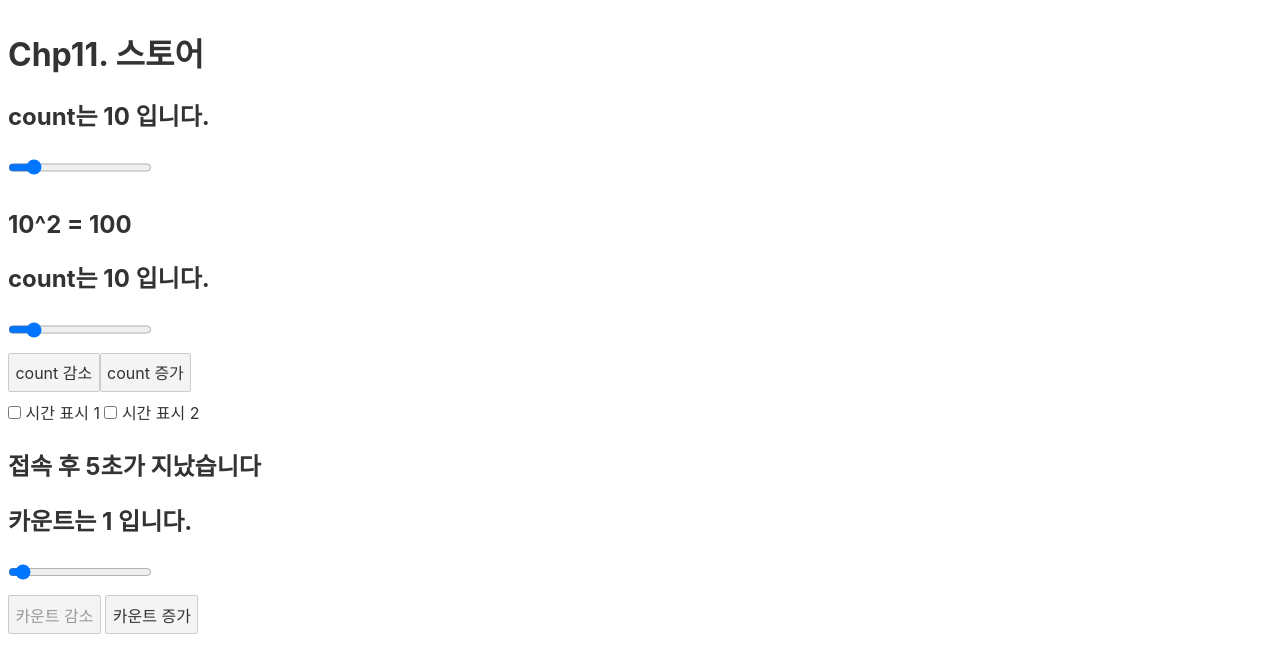
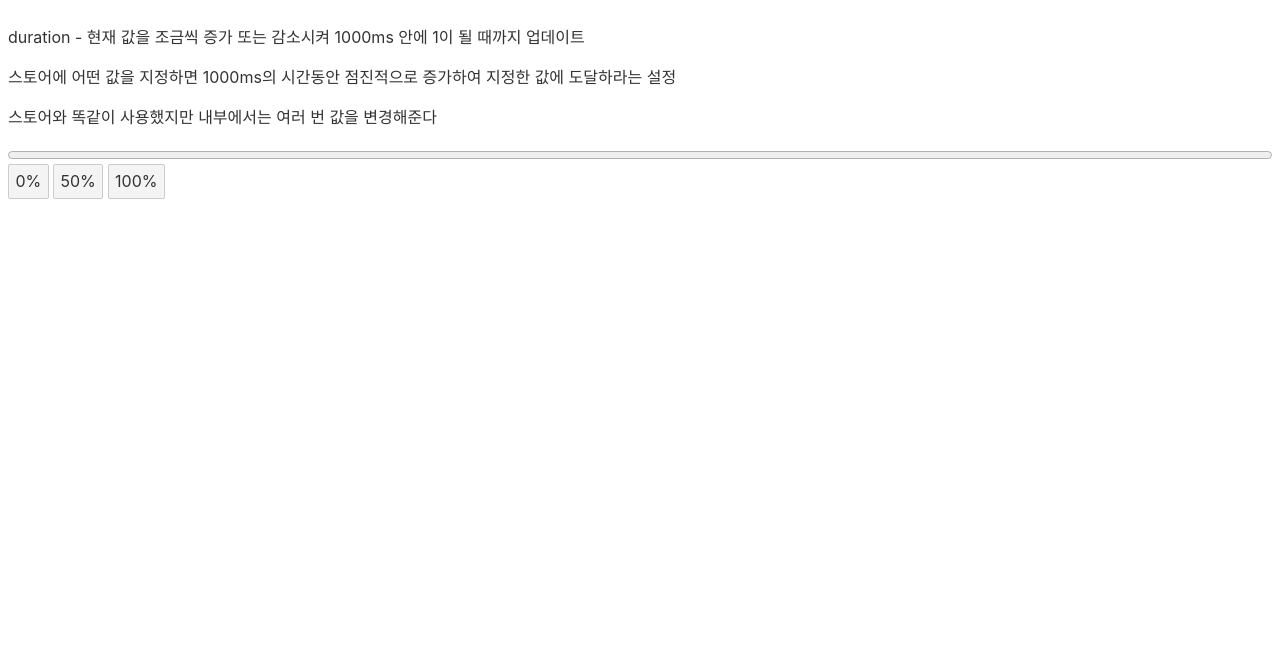
Before and after one commit to zldnlto/Svelte_Tutorial, a Svelte app: page / in a window 1280 px wide. Shown: the top 672 px of the page. Built offline with nearby package versions, Linux system fonts and the light colour scheme.

Commit message:
Chp12_tweened 의 duration 옵션

```diff
--- a/src/App.svelte
+++ b/src/App.svelte
@@ -4,6 +4,7 @@
   import Chp9 from "./Container/Chp9.svelte";
   import Chp10 from "./Container/Chp10.svelte";
   import Chp11 from "./Container/Chp11.svelte";
+  import Chp12 from "./Container/Chp12.svelte";
 
   let name = '얄루';
 </script>
@@ -13,7 +14,8 @@
   <!-- <Chp8/> -->
   <!-- <Chp9 /> -->
   <!-- <Chp10 /> -->
-  <Chp11 />
+  <!-- <Chp11 /> -->
+  <Chp12 />
 </main>
 
 <style>
--- /dev/null
+++ b/src/Chp12/01_Duration.svelte
@@ -0,0 +1,26 @@
+<script>
+    import {tweened} from 'svelte/motion';
+    import {cubicIn} from 'svelte/easing';
+
+    const progress = tweened(0, {
+        duration: 1000,
+    });
+
+    progress.subscribe(v => console.log(v))
+</script>
+
+
+<p>duration - 현재 값을 조금씩 증가 또는 감소시켜 1000ms 안에 1이 될 때까지 업데이트</p>
+
+<p> 스토어에 어떤 값을 지정하면 1000ms의 시간동안 점진적으로 증가하여 지정한 값에 도달하라는 설정</p>
+<p>스토어와 똑같이 사용했지만 내부에서는 여러 번 값을 변경해준다</p>
+
+<progress value={$progress}></progress>
+<button on:click="{()=> $progress = 0}">0%</button>
+<button on:click="{()=> progress.set(0.5)}">50%</button>
+<button on:click="{()=> progress.set(1)}">100%</button>
+
+
+<style>
+    progress { width: 100% }
+</style>
--- /dev/null
+++ b/src/Container/Chp12.svelte
@@ -0,0 +1,7 @@
+<script>
+  import Duration from "../Chp12/01_Duration.svelte";
+
+
+</script>
+
+<Duration />
```
